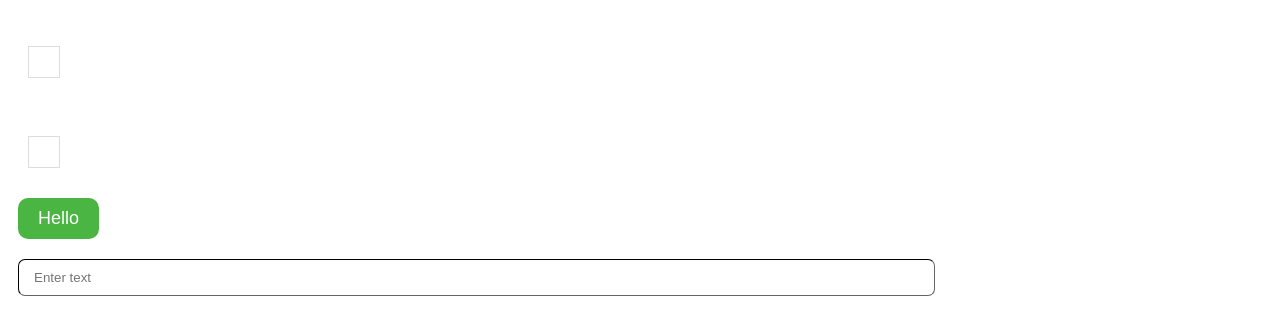
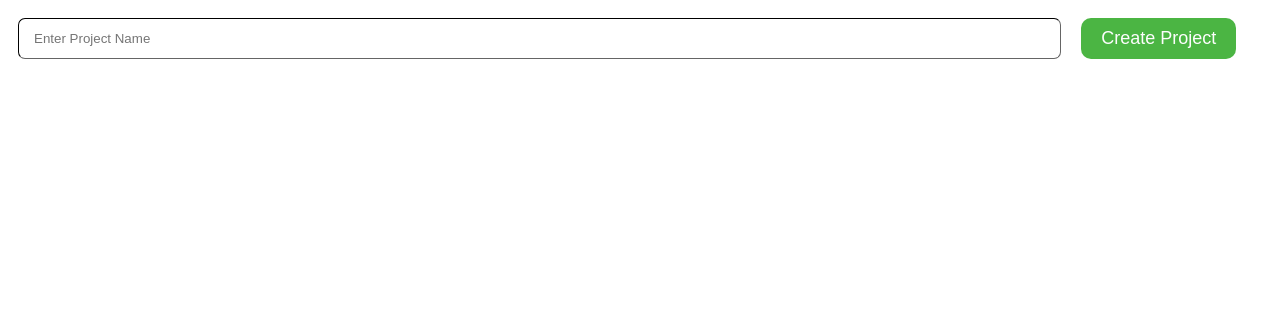
Before and after one commit to Zack1808/TodoApp, a React (Create React App) app in the folder app/: page / in a window 1280 px wide. Shown: the top 334 px of the page. Built offline with nearby package versions, Linux system fonts and the light colour scheme.

Commit message:
Created Form component

```diff
--- a/app/src/components/App.js
+++ b/app/src/components/App.js
@@ -1,16 +1,11 @@
 import React from "react";
 
-import CheckBox from "./CheckBox";
-import Button from "./Button";
-import Input from "./Input";
+import ProjectListPage from "../components/ProjectListPage"
 
 const App = () => {
     return(
         <div>
-            <CheckBox />
-            <CheckBox />
-            <Button onClick={() => console.log("clicked")} type="button" buttonStyle="btn--success--solid" buttonSize="btn--medium">Hello</Button>
-            <Input />
+            <ProjectListPage />
         </div>
     )
 };
--- /dev/null
+++ b/app/src/components/Form.js
@@ -0,0 +1,15 @@
+import React from 'react';
+
+import Button from './Button';
+import "../css/Input.css"
+
+const Form = ({ placeholder = "Enter text", btnText = "Enter button text"}) => {
+    return(
+        <form style={{display: "flex"}}>
+            <input className="input" type="text" placeholder={placeholder}></input>
+            <Button type="submit" buttonStyle="btn--success--solid" buttonSize="btn--medium">{btnText}</Button>
+        </form>
+    )
+}
+
+export default Form;
--- /dev/null
+++ b/app/src/components/ProjectListPage.js
@@ -0,0 +1,13 @@
+import React from "react";
+
+import Form from './Form';
+
+const ProjectListPage = () => {
+    return(
+        <div>
+            <Form placeholder="Enter Project Name" btnText="Create Project" />
+        </div>
+    )
+}
+
+export default ProjectListPage;
--- a/app/src/css/Button.css
+++ b/app/src/css/Button.css
@@ -10,6 +10,7 @@
 .btn {
     font-family:sans-serif ;
     font-weight: 400;
+    display: flex;
     border-radius: 10px;
     cursor: pointer;
     margin: 10px;
--- a/app/src/css/CheckBox.css
+++ b/app/src/css/CheckBox.css
@@ -12,7 +12,7 @@
     display: flex;
     aspect-ratio: 1;
     width: 30px;
-    margin: 20px;
+    margin: 10px;
     border: 1px solid rgb(82, 82, 82);
 }
 
--- a/app/src/css/Input.css
+++ b/app/src/css/Input.css
@@ -2,7 +2,7 @@
     padding: 10px 15px;
     display: flex;
     border-radius: 7px;
-    width: 70%;
+    flex: 80% 0 0;
     margin: 10px;
     border-color: #111;
     border-width: 1px;
```
